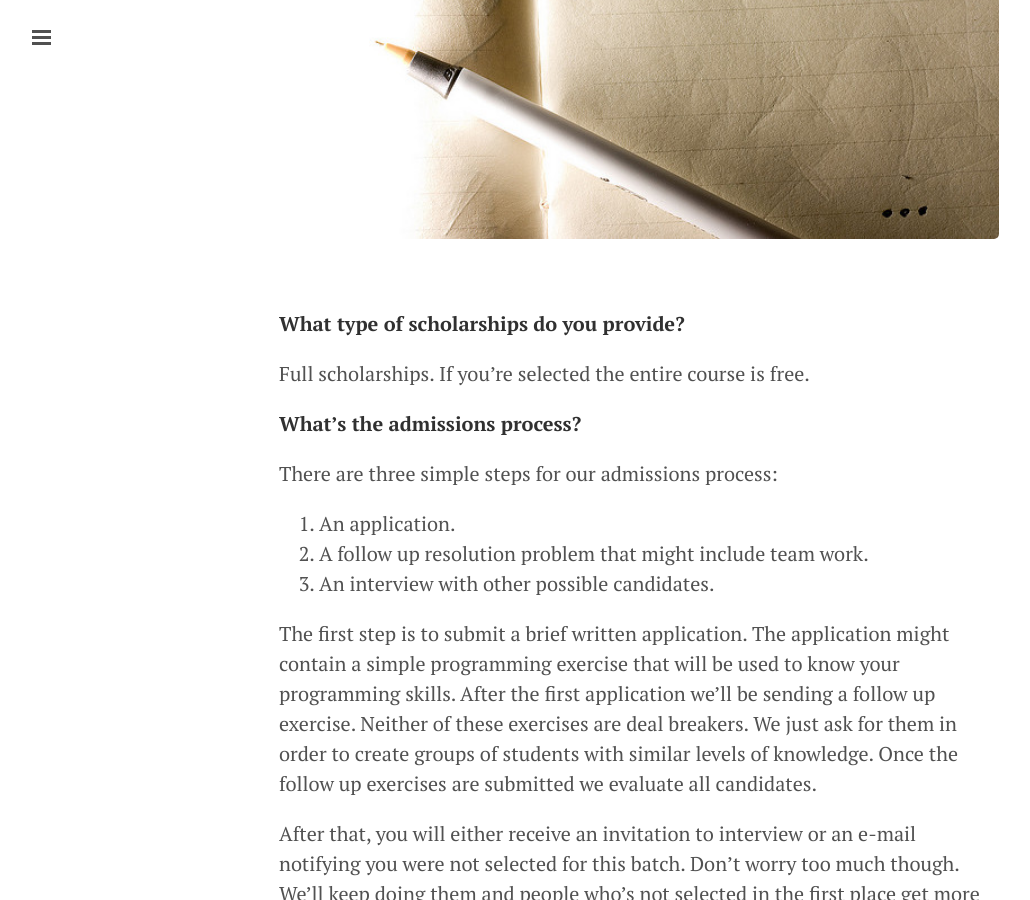
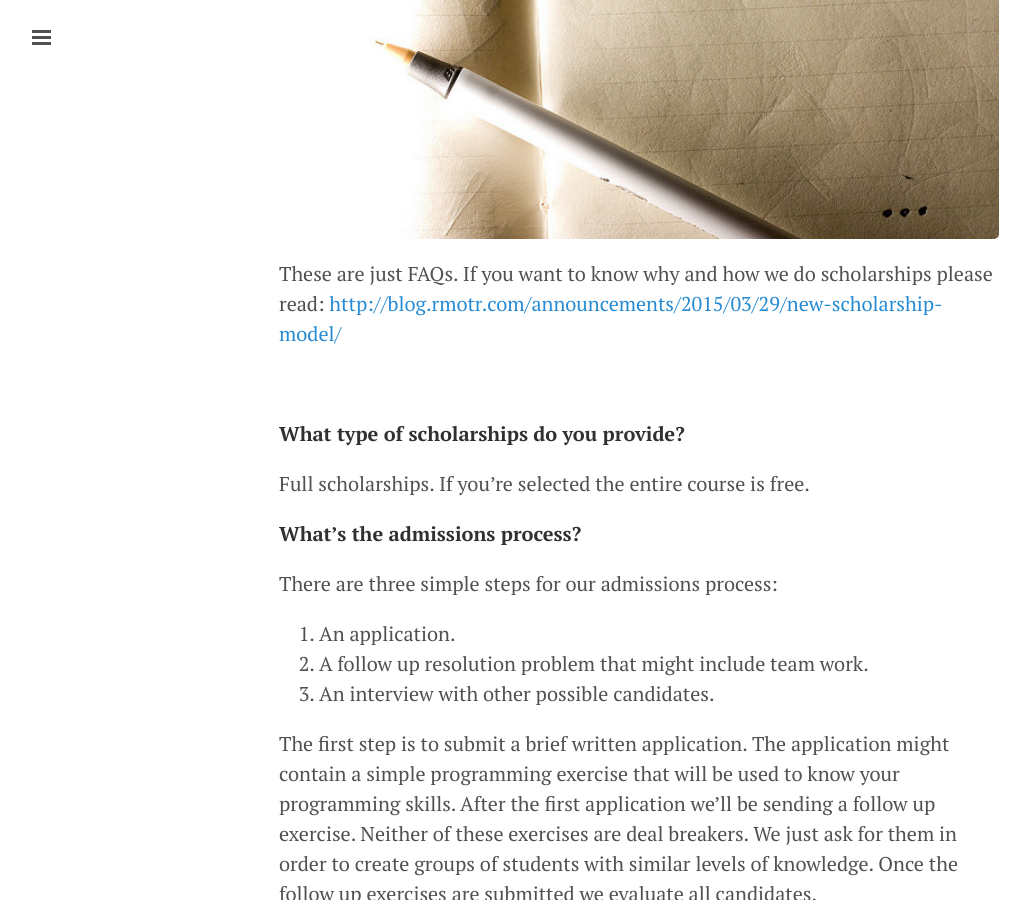
Before and after one commit to mcne65/rmotr.github.io, a Jekyll site: the page built from _posts/2015-01-08-scholarship-faqs.md, in a window 1280 px wide and 900 px high, scrolled down 474 px. Shown: the whole window, without its empty margins (1-1031 px from the left). Built offline with Jekyll 4.4.1, drawn with Linux system fonts in a browser that asks for light colours; Markdown is read by kramdown in place of the engine named in the settings; comment, search, counter and statistics services are not loaded.

Commit message:
Update 2015-01-08-scholarship-faqs.md

```diff
--- a/_posts/2015-01-08-scholarship-faqs.md
+++ b/_posts/2015-01-08-scholarship-faqs.md
@@ -9,6 +9,8 @@ author:
     name: "Santiago Basulto"
     link: "https://twitter.com/santiagobasulto"
 ---
+
+These are just FAQs. If you want to know why and how we do scholarships please read: [http://blog.rmotr.com/announcements/2015/03/29/new-scholarship-model/](http://blog.rmotr.com/announcements/2015/03/29/new-scholarship-model/)
 
 <br>
 
```
